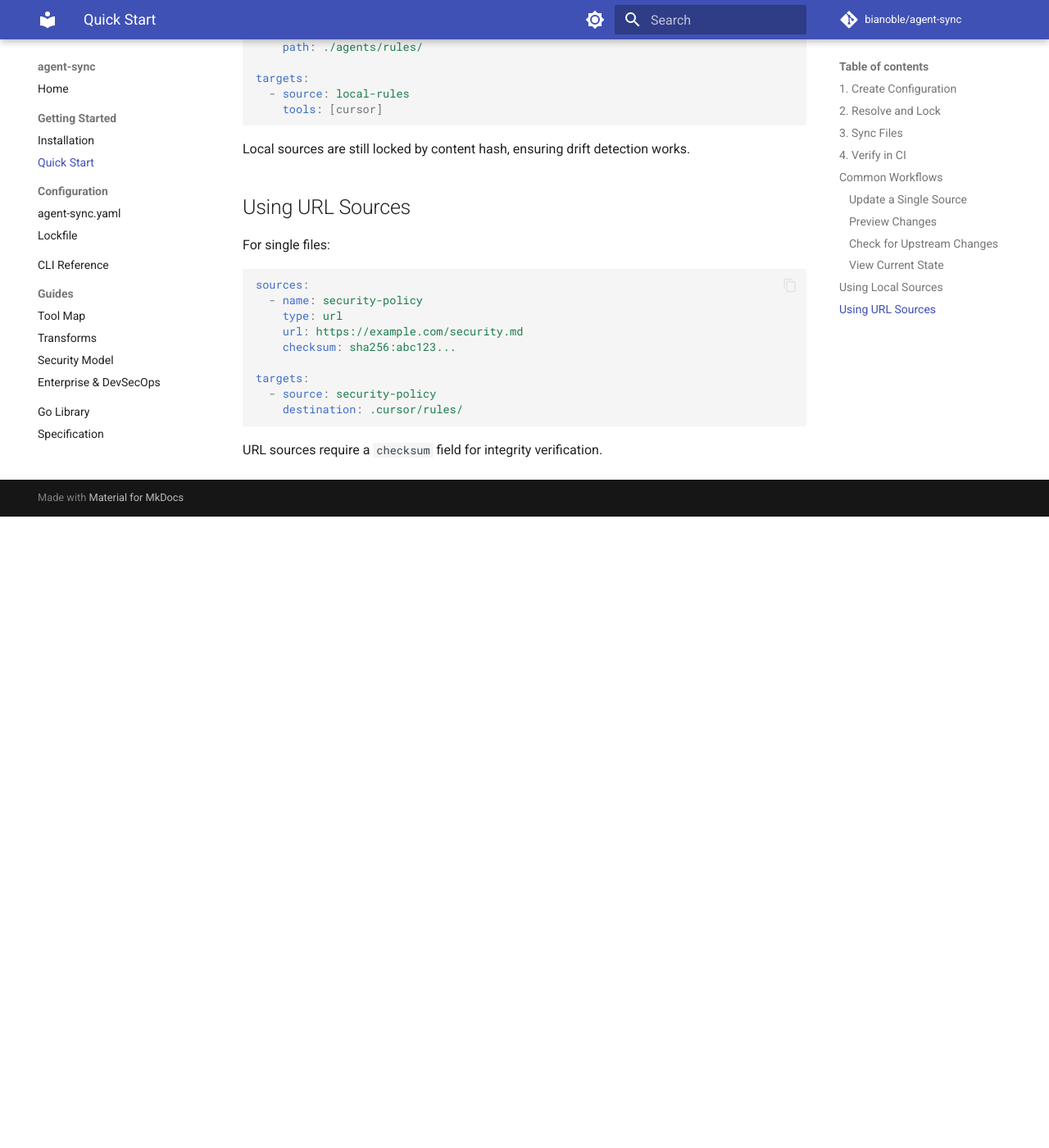
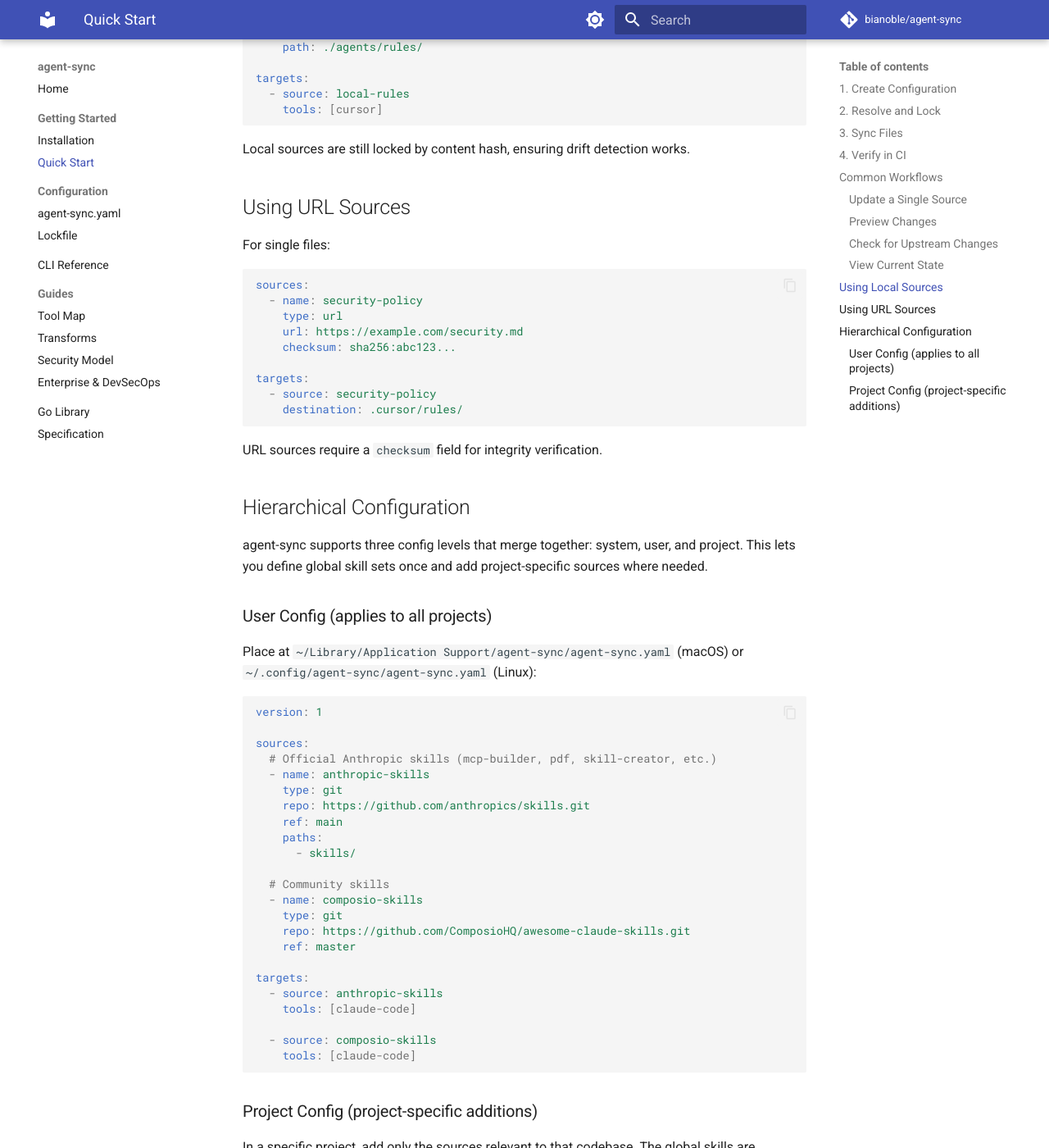
Before and after one commit to bianoble/agent-sync, an MkDocs documentation site: the page built from docs/getting-started/quickstart.md, in a window 1280 px wide and 1400 px high, scrolled down 2083 px. Shown: the whole window at 82% size. Built offline with MkDocs 1.6.1 and Material for MkDocs 9.7.7, drawn with Linux system fonts in a browser that asks for light colours; comment, search, counter and statistics services are not loaded; before the commit the page ends 2713 px from its top, so only the background shows below that; some of the changed text lies outside the part shown.

Commit message:
Add dogfood config and fix missing-lockfile bug
- Add project-level agent-sync.yaml syncing Trail of Bits skills
  (differential-review, property-based-testing, coverage-analysis)
  for use alongside a user-level config with anthropics/skills and
  ComposioHQ/awesome-claude-skills
- Fix loadLockfile: use errors.Is(err, os.ErrNotExist) instead of
  os.IsNotExist(err) which fails on fmt.Errorf %w-wrapped errors
- Add .claude/ and agent-sync.lock to .gitignore (synced output)
- Add hierarchical config example to quickstart docs

Co-Authored-By: Claude Opus 4.6 <noreply@anthropic.com>

````diff
--- a/docs/getting-started/quickstart.md
+++ b/docs/getting-started/quickstart.md
@@ -113,3 +113,82 @@ targets:
 ```
 
 URL sources require a `checksum` field for integrity verification.
+
+## Hierarchical Configuration
+
+agent-sync supports three config levels that merge together: system, user, and project. This lets you define global skill sets once and add project-specific sources where needed.
+
+### User Config (applies to all projects)
+
+Place at `~/Library/Application Support/agent-sync/agent-sync.yaml` (macOS) or `~/.config/agent-sync/agent-sync.yaml` (Linux):
+
+```yaml
+version: 1
+
+sources:
+  # Official Anthropic skills (mcp-builder, pdf, skill-creator, etc.)
+  - name: anthropic-skills
+    type: git
+    repo: https://github.com/anthropics/skills.git
+    ref: main
+    paths:
+      - skills/
+
+  # Community skills
+  - name: composio-skills
+    type: git
+    repo: https://github.com/ComposioHQ/awesome-claude-skills.git
+    ref: master
+
+targets:
+  - source: anthropic-skills
+    tools: [claude-code]
+
+  - source: composio-skills
+    tools: [claude-code]
+```
+
+### Project Config (project-specific additions)
+
+In a specific project, add only the sources relevant to that codebase. The global skills are inherited automatically:
+
+```yaml
+version: 1
+
+sources:
+  # Security-focused PR/diff review
+  - name: tob-differential-review
+    type: git
+    repo: https://github.com/trailofbits/skills.git
+    ref: main
+    paths:
+      - plugins/differential-review/
+
+  # Property-based testing guidance
+  - name: tob-property-testing
+    type: git
+    repo: https://github.com/trailofbits/skills.git
+    ref: main
+    paths:
+      - plugins/property-based-testing/
+
+targets:
+  - source: tob-differential-review
+    tools: [claude-code]
+
+  - source: tob-property-testing
+    tools: [claude-code]
+```
+
+Running `agent-sync info` shows the full config chain:
+
+```
+$ agent-sync info
+agent-sync dev
+  config chain:
+    system:    /etc/agent-sync/agent-sync.yaml (not found)
+    user:      ~/Library/Application Support/agent-sync/agent-sync.yaml (loaded)
+    project:   agent-sync.yaml (loaded)
+```
+
+The merged result includes all sources from both levels. See the [Enterprise Configuration](../guides/enterprise-config.md) guide for advanced patterns.
````
Also changed, not shown: agent-sync.yaml (added, +39 -0 lines), 2 other files.
